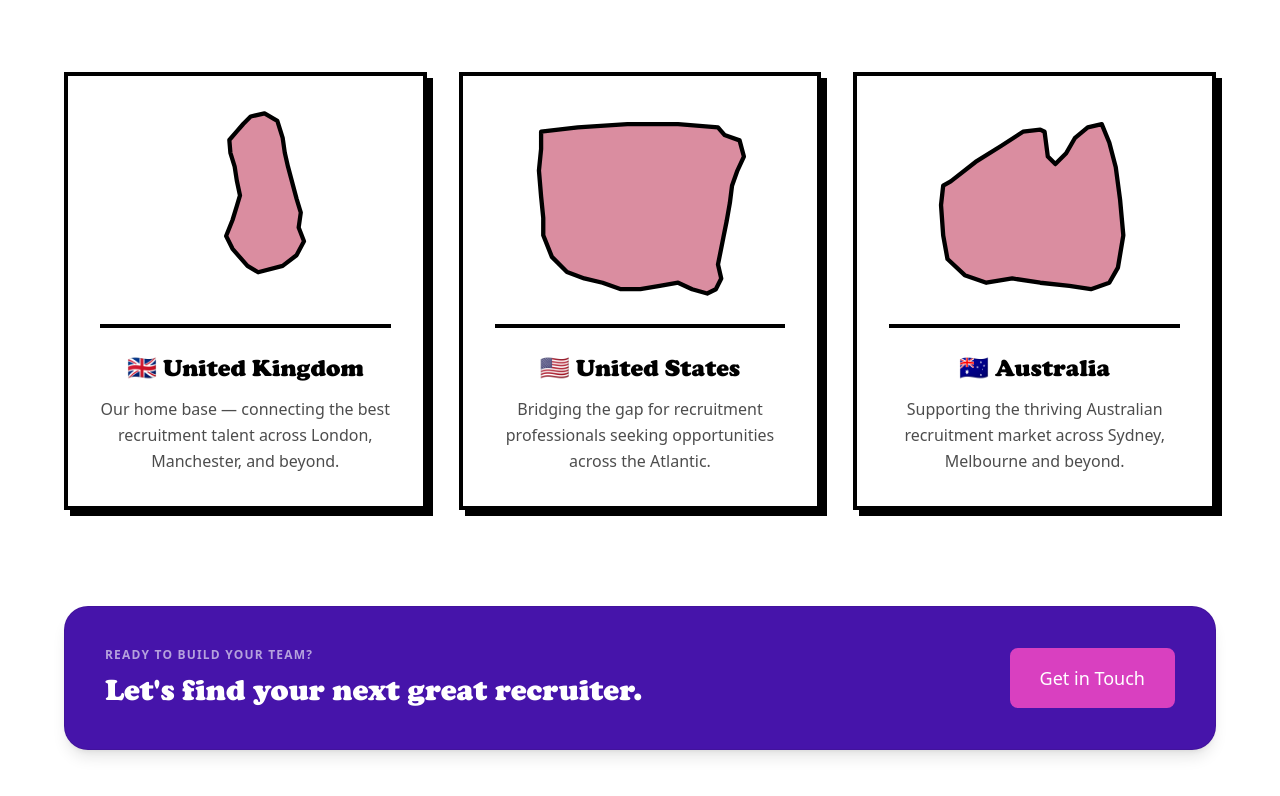
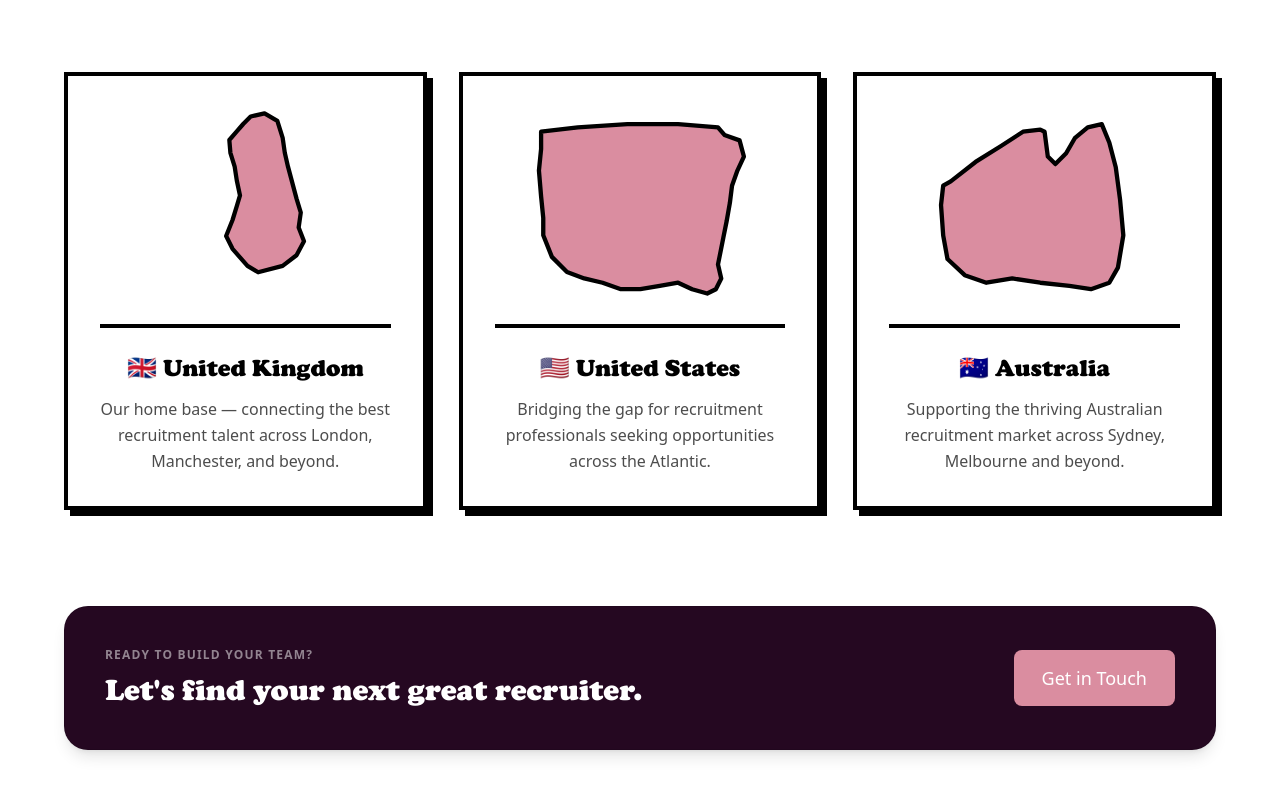
Before and after one commit to CD-Chief/RecSeekers-Website, a Next.js app in the folder frontend/: page /about in a window 1280 px wide. Shown: the part 4321-5117 px from the top of the page. Built offline with nearby package versions, Linux system fonts and the light colour scheme.

Commit message:
feat: update BottomCTA component to support variant prop for customizable styles

```diff
--- a/frontend/app/about/page.tsx
+++ b/frontend/app/about/page.tsx
@@ -109,7 +109,7 @@ export default function AboutPage() {
       <TeamSection />
       <ClientsSection />
       <WhereWeWorkSection />
-      <BottomCTA />
+      <BottomCTA variant="dark" />
     </main>
   );
 }
--- a/frontend/components/employers/BottomCTA.tsx
+++ b/frontend/components/employers/BottomCTA.tsx
@@ -11,26 +11,63 @@ const cooper = localFont({
   display: "swap",
 });
 
-export function BottomCTA() {
+type CTAVariant = "tertiary" | "dark" | "pink";
+
+interface BottomCTAProps {
+  variant?: CTAVariant;
+}
+
+const variantConfig: Record<CTAVariant, {
+  sectionBg: string;
+  bannerBg: string;
+  eyebrow: string;
+  heading: string;
+  buttonVariant: "secondary" | "primary" | "popout";
+}> = {
+  tertiary: {
+    sectionBg: "bg-white",
+    bannerBg: "bg-tertiary",
+    eyebrow: "text-white/60",
+    heading: "text-white",
+    buttonVariant: "secondary",
+  },
+  dark: {
+    sectionBg: "bg-white",
+    bannerBg: "bg-primary-dark",
+    eyebrow: "text-white/50",
+    heading: "text-white",
+    buttonVariant: "primary",
+  },
+  pink: {
+    sectionBg: "bg-white",
+    bannerBg: "bg-primary",
+    eyebrow: "text-black/50",
+    heading: "text-black",
+    buttonVariant: "popout",
+  },
+};
+
+export function BottomCTA({ variant = "tertiary" }: BottomCTAProps) {
   const ref = useRef(null);
   const isInView = useInView(ref, { once: true, margin: "-60px" });
+  const cfg = variantConfig[variant];
 
   return (
-    <section className="bg-white px-8 pb-24">
+    <section className={`${cfg.sectionBg} px-8 pb-24`}>
       <div className="max-w-6xl mx-auto w-full">
         <motion.div
           ref={ref}
           initial={{ opacity: 0, y: 48 }}
           animate={isInView ? { opacity: 1, y: 0 } : {}}
           transition={{ duration: 0.55, ease: "easeOut" }}
-          className="bg-tertiary rounded-3xl px-10 py-10 flex flex-col md:flex-row items-center justify-between gap-8 border border-primary-dark/10 shadow-lg"
+          className={`${cfg.bannerBg} rounded-3xl px-10 py-10 flex flex-col md:flex-row items-center justify-between gap-8 border border-black/10 shadow-lg`}
         >
           {/* Left: Text */}
           <div className="flex flex-col gap-2">
-            <p className="text-xs font-semibold tracking-widest uppercase text-white/60">
+            <p className={`text-xs font-semibold tracking-widest uppercase ${cfg.eyebrow}`}>
               Ready to build your team?
             </p>
-            <h3 className={`text-2xl lg:text-3xl text-white leading-tight ${cooper.className}`}>
+            <h3 className={`text-2xl lg:text-3xl leading-tight ${cfg.heading} ${cooper.className}`}>
               Let&apos;s find your next great recruiter.
             </h3>
           </div>
@@ -38,7 +75,7 @@ export function BottomCTA() {
           {/* Right: Button */}
           <div className="shrink-0 flex justify-center">
             <Link href="/contact">
-              <Button variant="secondary" size="lg">
+              <Button variant={cfg.buttonVariant} size="lg">
                 Get in Touch
               </Button>
             </Link>
```
